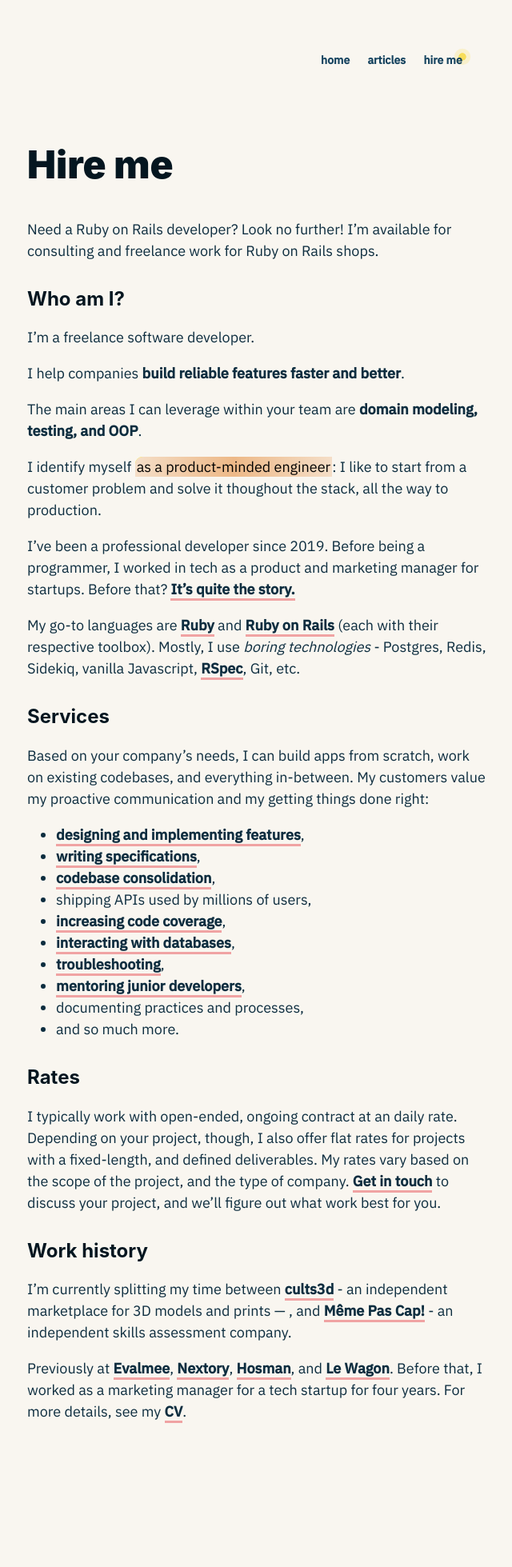
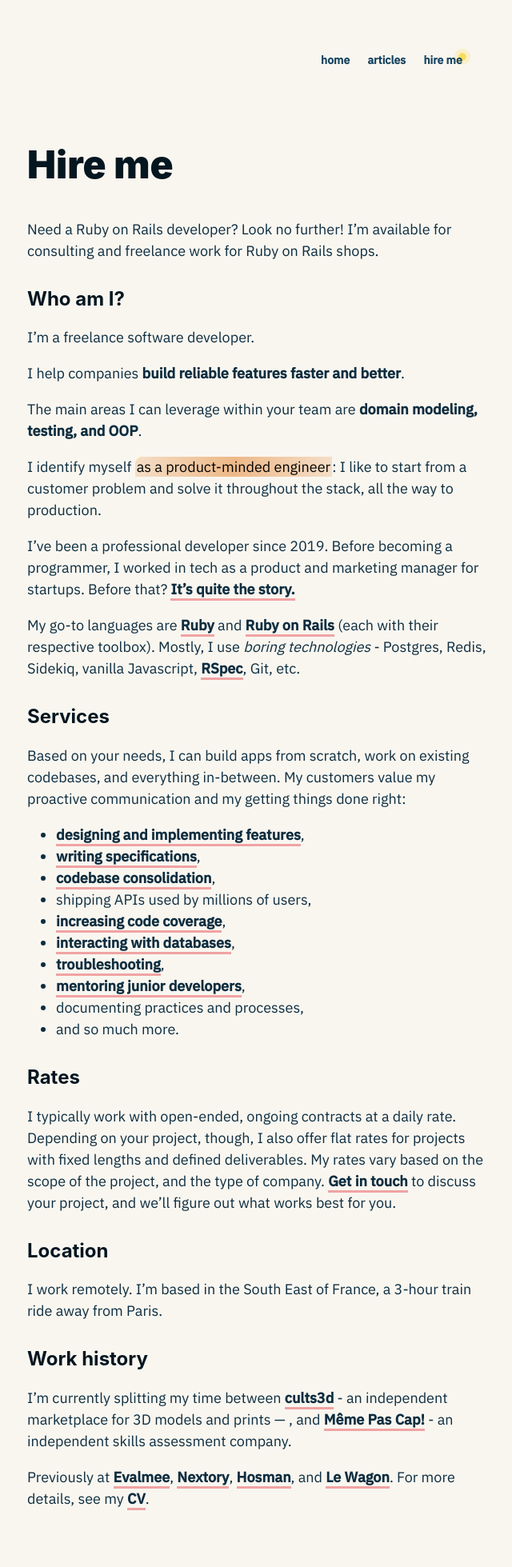
Before and after one commit to merciremi/remicodes, a Jekyll site: the page built from _pages/11_work.md, in a window 1280 px wide. Shown: the whole page at 80% size, without its empty margins (318-958 px from the left). Built offline with Jekyll 4.4.1, drawn with Linux system fonts in a browser that asks for light colours; before the commit the page ends 1850 px from its top, so only the background shows below that.

Commit message:
Fix typos in /work

```diff
--- a/_pages/11_work.md
+++ b/_pages/11_work.md
@@ -14,15 +14,15 @@
 
 The main areas I can leverage within your team are **domain modeling, testing, and OOP**.
 
-I identify myself <mark>as a product-minded engineer</mark>: I like to start from a customer problem and solve it thoughout the stack, all the way to production.
+I identify myself <mark>as a product-minded engineer</mark>: I like to start from a customer problem and solve it throughout the stack, all the way to production.
 
-I've been a professional developer since 2019. Before being a programmer, I worked in tech as a product and marketing manager for startups. Before that? [It's quite the story.]({{site.baseurl}}/from-stained-glass-master-to-software-developer/)
+I've been a professional developer since 2019. Before becoming a programmer, I worked in tech as a product and marketing manager for startups. Before that? [It's quite the story.]({{site.baseurl}}/from-stained-glass-master-to-software-developer/)
 
 My go-to languages are [Ruby]({{site.baseurl}}/series/ruby/) and [Ruby on Rails]({{site.baseurl}}/series/rails/) (each with their respective toolbox). Mostly, I use *boring technologies* - Postgres, Redis, Sidekiq, vanilla Javascript, [RSpec]({{site.baseurl}}/series/ruby/), Git, etc.
 
 ## Services
 
-Based on your company's needs, I can build apps from scratch, work on existing codebases, and everything in-between. My customers value my proactive communication and my getting things done right:
+Based on your needs, I can build apps from scratch, work on existing codebases, and everything in-between. My customers value my proactive communication and my getting things done right:
 - [designing and implementing features]({{site.baseurl}}/refactoring-in-practice/),
 - [writing specifications]({{site.baseurl}}/how-to-write-better-specifications/),
 - [codebase consolidation]({{site.baseurl}}/complexities/),
@@ -36,10 +36,14 @@
 
 ## Rates
 
-I typically work with open-ended, ongoing contract at an daily rate. Depending on your project, though, I also offer flat rates for projects with a fixed-length, and defined deliverables. My rates vary based on the scope of the project, and the type of company. <a href="mailto:hello@remimercier.com">Get in touch</a> to discuss your project, and we'll figure out what work best for you.
+I typically work with open-ended, ongoing contracts at a daily rate. Depending on your project, though, I also offer flat rates for projects with fixed lengths and defined deliverables. My rates vary based on the scope of the project, and the type of company. <a href="mailto:hello@remimercier.com">Get in touch</a> to discuss your project, and we'll figure out what works best for you.
+
+## Location
+
+I work remotely. I'm based in the South East of France, a 3-hour train ride away from Paris.
 
 ## Work history
 
 I'm currently splitting my time between [cults3d](https://cults3d.com/){:target="_blank"} - an independent marketplace for 3D models and prints — , and [Même Pas Cap!](https://www.memepascap.fr/){:target="_blank"} - an independent skills assessment company.
 
-Previously at [Evalmee](https://en.evalmee.com/), [Nextory](https://nextory.com/fr/){:target="\_blank"}, [Hosman](https://www.hosman.co/){:target="\_blank"}, and [Le Wagon](https://www.lewagon.com/fr){:target="\_blank"}. Before that, I worked as a marketing manager for a tech startup for four years. For more details, see my [CV]({{site.baseurl}}/media/shared/about/remi-mercier-cv-2024.pdf).
+Previously at [Evalmee](https://en.evalmee.com/), [Nextory](https://nextory.com/fr/){:target="\_blank"}, [Hosman](https://www.hosman.co/){:target="\_blank"}, and [Le Wagon](https://www.lewagon.com/fr){:target="\_blank"}. For more details, see my [CV]({{site.baseurl}}/media/shared/about/remi-mercier-cv-2024.pdf).
```
